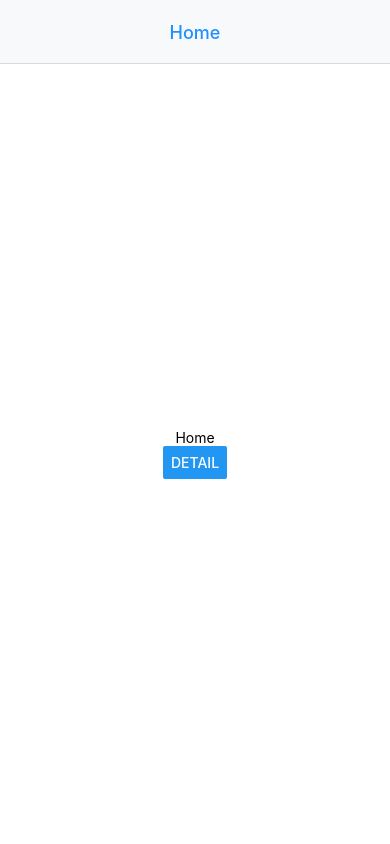
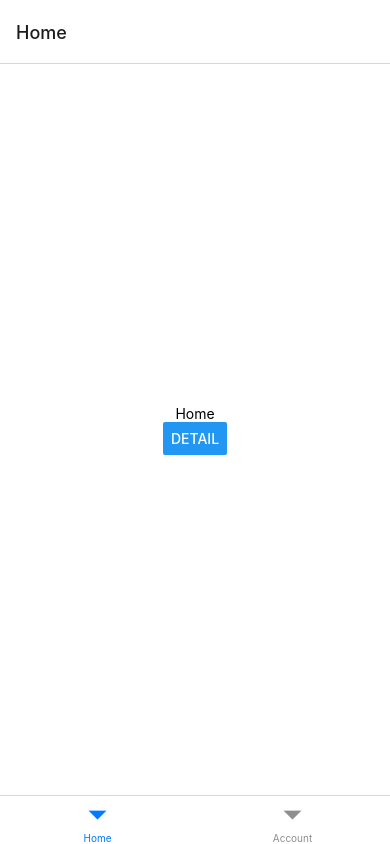
Before and after one commit to SaishJ/React-Navigation, a React Native app: screen / in a window 390 px wide. Built offline with nearby package versions, Linux system fonts and the light colour scheme.

Commit message:
:sparkles: Creating a TabNavigator
Creating a TabNavigator

```diff
--- a/App.js
+++ b/App.js
@@ -1,6 +1,7 @@
 import { Button, StyleSheet, Text, View } from "react-native";
 import { NavigationContainer } from "@react-navigation/native";
 import { createNativeStackNavigator } from "@react-navigation/native-stack";
+import { createBottomTabNavigator } from "@react-navigation/bottom-tabs";
 
 const Home = ({ navigation }) => (
   <View style={styles.container}>
@@ -23,6 +24,12 @@ const Detail = ({ navigation, route }) => {
     </View>
   );
 };
+
+const Account = () => (
+  <View>
+    <Text>Account</Text>
+  </View>
+);
 
 const Stack = createNativeStackNavigator();
 
@@ -55,10 +62,21 @@ const Navigator = () => {
   );
 };
 
+const Tab = createBottomTabNavigator();
+
+const TabNavigator = () => {
+  return (
+    <Tab.Navigator>
+      <Tab.Screen name="Home" component={Home} />
+      <Tab.Screen name="Account" component={Account} />
+    </Tab.Navigator>
+  );
+};
+
 export default function App() {
   return (
     <NavigationContainer>
-      <Navigator />
+      <TabNavigator />
     </NavigationContainer>
   );
 }
--- a/package.json
+++ b/package.json
@@ -9,6 +9,7 @@
     "web": "expo start --web"
   },
   "dependencies": {
+    "@react-navigation/bottom-tabs": "^6.5.7",
     "@react-navigation/native": "^6.1.6",
     "@react-navigation/native-stack": "^6.9.12",
     "expo": "~47.0.12",
```
Also changed, not shown: 2 other files (tests, documents, lock files or other folders).
